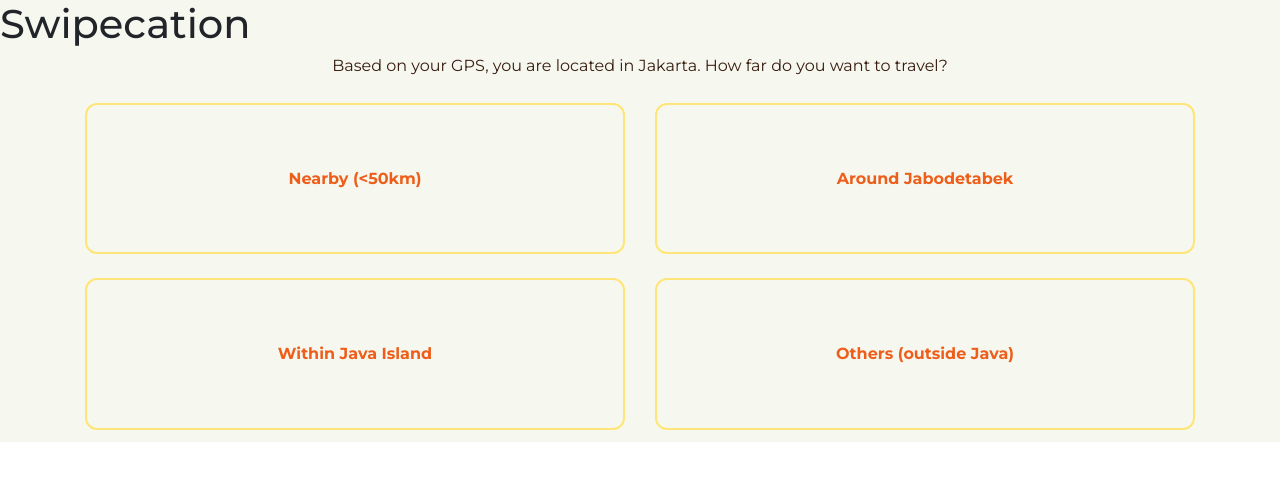
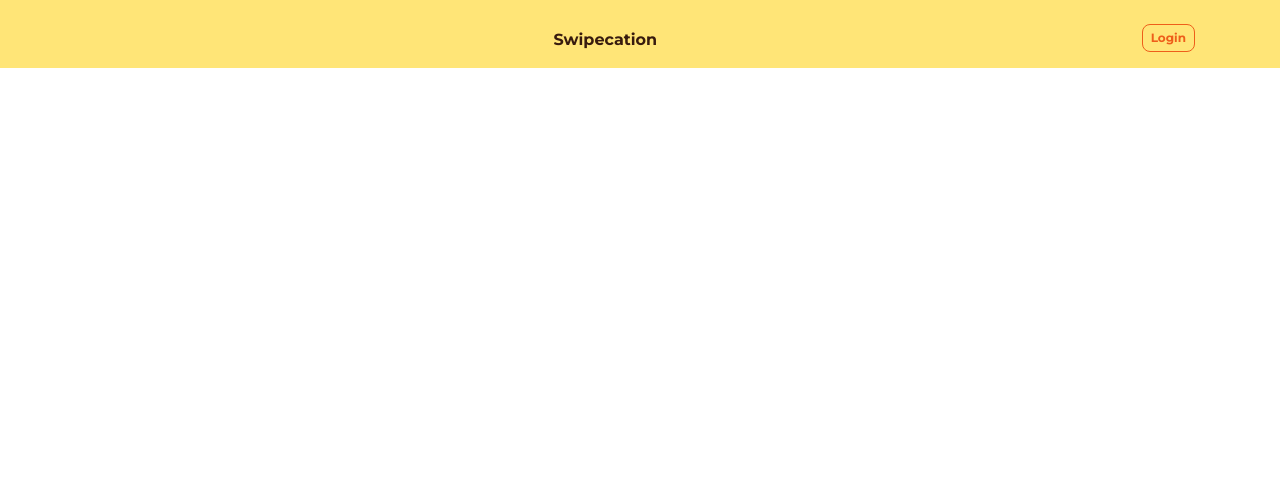
Before and after one commit to nthnieljson/Technoscape, a React (Create React App) app in the folder swipecation/: page /booking/create in a window 1280 px wide. Shown: the top 480 px of the page. Built offline with nearby package versions, Linux system fonts and the light colour scheme.

Commit message:
navbar and navigation button done

```diff
--- a/swipecation/package.json
+++ b/swipecation/package.json
@@ -10,6 +10,7 @@
     "react-dom": "^17.0.2",
     "react-router-dom": "^5.2.0",
     "react-scripts": "4.0.3",
+    "react-stepper-horizontal": "^1.0.11",
     "web-vitals": "^1.1.2"
   },
   "scripts": {
--- a/swipecation/src/App.js
+++ b/swipecation/src/App.js
@@ -2,15 +2,15 @@ import { DataProvider } from "./context/data";
 import { BrowserRouter, Switch, Route } from "react-router-dom";
 import TempHome from "./pages/TempHome";
 import CreateBooking from "./pages/CreateBooking";
+import Navbar from "./components/Navbar/Navbar";
 
 function App() {
   return (
     <DataProvider>
       <BrowserRouter basename="/">
         <div className="app">
-          <h1>
-            <div>
-              <h1>Swipecation</h1>
+          <div className="mb-5">
+            <Navbar />
           </div>
           <div className="container">
             <Switch>
@@ -18,7 +18,6 @@ function App() {
               <Route path="/" component={TempHome} />
             </Switch>
           </div>
-          </h1>
         </div>
       </BrowserRouter>
     </DataProvider>
--- a/swipecation/src/components/City/City.js
+++ b/swipecation/src/components/City/City.js
@@ -2,9 +2,9 @@ import React, { useContext } from "react";
 import { DataContext } from "../../context/data";
 
 const City = () => {
-  const { setProcessNo } = useContext(DataContext);
+  const { handleChangeProcess } = useContext(DataContext);
   const handleSelectCity = () => {
-    setProcessNo(2);
+    handleChangeProcess(2);
   };
   return (
     <>
--- /dev/null
+++ b/swipecation/src/components/Navbar/Navbar.js
@@ -0,0 +1,61 @@
+import React, { useContext } from "react";
+import { COLOR } from "../../constants/Style";
+import { DataContext } from "../../context/data";
+
+const Navbar = () => {
+  const { processNo } = useContext(DataContext);
+  const getNavbarTitle = () => {
+    switch (processNo) {
+      case 0:
+        return "Your ideal staycation";
+      case 1:
+        return "Select City";
+      case 2:
+        return "Staycation Location";
+      case 3:
+        return "Checkout";
+      default:
+        return "Swipecation";
+    }
+  };
+  return (
+    <>
+      <div
+        style={{
+          backgroundColor: COLOR.PRIMARY,
+        }}
+      >
+        <div className="container d-flex align-items-center justify-content-between">
+          <p
+            style={{
+              color: COLOR.DARK,
+              fontSize: "1rem",
+              fontWeight: "bold",
+              padding: "1.75rem 0 1rem",
+              margin: 0,
+              width: "100%",
+            }}
+            className="text-center"
+          >
+            {getNavbarTitle()}
+          </p>
+          <button
+            style={{
+              color: COLOR.TERTIARY,
+              border: `1px solid ${COLOR.TERTIARY}`,
+              borderRadius: "8px",
+              fontSize: ".75rem",
+              fontWeight: "700",
+              margin: ".5rem 0 0 1rem",
+              padding: ".25rem .5rem",
+            }}
+          >
+            Login
+          </button>
+        </div>
+      </div>
+    </>
+  );
+};
+
+export default Navbar;
--- a/swipecation/src/components/Question/AnswerOption.js
+++ b/swipecation/src/components/Question/AnswerOption.js
@@ -4,7 +4,7 @@ import { DataContext } from "../../context/data";
 
 const AnswerOption = (props) => {
   const { data, padding } = props;
-  const { setProcessNo, questionData, setQuestionData } =
+  const { handleChangeProcess, questionData, setQuestionData } =
     useContext(DataContext);
   const handleAnswer = () => {
     const { currentQuestionId, answers } = questionData;
@@ -23,7 +23,7 @@ const AnswerOption = (props) => {
     });
 
     if (data.nextQuestionId === -1) {
-      setProcessNo(1);
+      handleChangeProcess(1);
     }
   };
   return (
--- a/swipecation/src/components/Question/Question.js
+++ b/swipecation/src/components/Question/Question.js
@@ -14,7 +14,7 @@ const Question = () => {
       <div>
         <div className="text-center">
           <p
-            className="question-statement"
+            className="mb-5"
             style={{
               fontSize: "1rem",
               color: COLOR.DARK,
@@ -26,11 +26,6 @@ const Question = () => {
         </div>
         <AnswerList data={data} />
       </div>
-      <style>
-        {`
-
-                `}
-      </style>
     </>
   );
 };
--- a/swipecation/src/components/Staycation/Staycation.js
+++ b/swipecation/src/components/Staycation/Staycation.js
@@ -2,9 +2,9 @@ import React, { useContext } from "react";
 import { DataContext } from "../../context/data";
 
 const Staycation = () => {
-  const { setProcessNo } = useContext(DataContext);
+  const { handleChangeProcess } = useContext(DataContext);
   const handleSelectStaycation = () => {
-    setProcessNo(3);
+    handleChangeProcess(3);
   };
   return (
     <>
--- a/swipecation/src/context/data.js
+++ b/swipecation/src/context/data.js
@@ -3,19 +3,28 @@ import React, { createContext, useState } from "react";
 export const DataContext = createContext();
 
 export const DataProvider = (props) => {
-  const [processNo, setProcessNo] = useState(0);
+  const [processNo, setProcessNo] = useState(-1);
+  const [maxProcessNo, setMaxProcessNo] = useState(-1);
   const [questionData, setQuestionData] = useState({
     currentQuestionId: 0,
     answers: [],
   });
+
+  const handleChangeProcess = (newProcessNo) => {
+    setProcessNo(newProcessNo);
+    setMaxProcessNo(Math.max(maxProcessNo, newProcessNo));
+  };
 
   return (
     <DataContext.Provider
       value={{
         processNo,
         setProcessNo,
+        maxProcessNo,
+        setMaxProcessNo,
         questionData,
         setQuestionData,
+        handleChangeProcess,
       }}
     >
       {props.children}
--- a/swipecation/src/pages/CreateBooking.js
+++ b/swipecation/src/pages/CreateBooking.js
@@ -4,9 +4,11 @@ import City from "../components/City/City";
 import Question from "../components/Question/Question";
 import Staycation from "../components/Staycation/Staycation";
 import { DataContext } from "../context/data";
+import Stepper from "react-stepper-horizontal";
+import { COLOR } from "../constants/Style";
 
 const CreateBooking = () => {
-  const { processNo } = useContext(DataContext);
+  const { processNo, maxProcessNo, setProcessNo } = useContext(DataContext);
   const getBookingProcessElement = () => {
     switch (processNo) {
       case 0:
@@ -19,7 +21,84 @@ const CreateBooking = () => {
         return <Checkout />;
     }
   };
-  return getBookingProcessElement();
+
+  const handlePrev = () => {
+    if (processNo !== 1) {
+      setProcessNo(processNo - 1);
+    } else {
+      console.log("Are you sure ?");
+    }
+  };
+
+  const handleNext = () => {
+    setProcessNo(processNo + 1);
+  };
+
+  const getColorNextButton = () => {
+    return processNo === maxProcessNo ? "#888888" : COLOR.TERTIARY;
+  };
+  return (
+    <>
+      <div>
+        <div>
+          {processNo > 0 ? (
+            <div>
+              <div className="d-flex justify-content-between">
+                <button
+                  className="nav-button"
+                  style={{
+                    color: COLOR.TERTIARY,
+                  }}
+                  onClick={handlePrev}
+                >
+                  Prev
+                </button>
+                <button
+                  className="nav-button"
+                  style={{
+                    color: getColorNextButton(),
+                  }}
+                  disabled={processNo === maxProcessNo}
+                  onClick={handleNext}
+                >
+                  Next
+                </button>
+              </div>
+              <Stepper
+                steps={[
+                  { title: "City" },
+                  { title: "Staycation" },
+                  { title: "Checkout" },
+                ]}
+                activeStep={processNo - 1}
+                completeBarColor={COLOR.TERTIARY}
+                defaultBorderColor={COLOR.TERTIARY}
+                activeBorderColor={COLOR.TERTIARY}
+                completeBorderColor={COLOR.TERTIARY}
+                circleFontColor={COLOR.TERTIARY}
+                activeColor={COLOR.PRIMARY}
+                completeColor={COLOR.PRIMARY}
+                completeTitleColor={COLOR.TERTIARY}
+                activeTitleColor={COLOR.DARK}
+                defaultTitleColor={COLOR.TERTIARY}
+              />
+            </div>
+          ) : (
+            ""
+          )}
+        </div>
+        {getBookingProcessElement()}
+      </div>
+      <style>
+        {`
+            .nav-button {
+                font-weight: 700;
+                font-size: 1rem;
+            }
+          `}
+      </style>
+    </>
+  );
 };
 
 export default CreateBooking;
--- a/swipecation/src/pages/TempHome.js
+++ b/swipecation/src/pages/TempHome.js
@@ -1,11 +1,15 @@
-import React from "react";
+import React, { useContext } from "react";
 import { Link } from "react-router-dom";
+import { DataContext } from "../context/data";
 
 const TempHome = () => {
+  const { setProcessNo } = useContext(DataContext);
   return (
     <>
       <div>
-        <Link to="/booking/create">Create Booking</Link>
+        <button onClick={() => setProcessNo(0)}>
+          <Link to="/booking/create">Create Booking</Link>
+        </button>
       </div>
     </>
   );
```
Also changed, not shown: 1 other file (tests, documents, lock files or other folders). Lines whose indentation alone changed are shown as unchanged.
